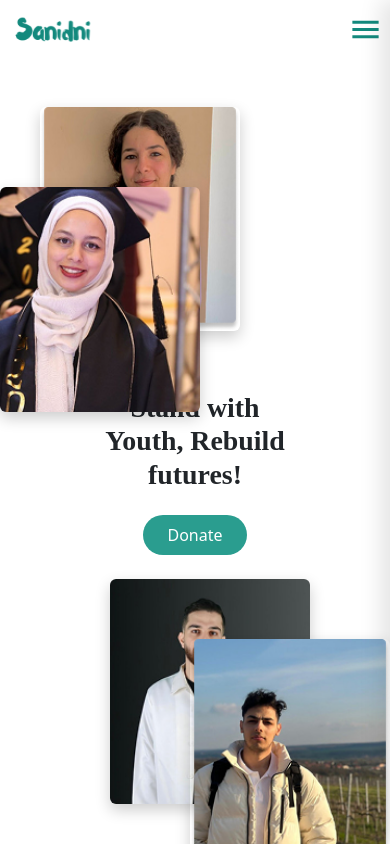
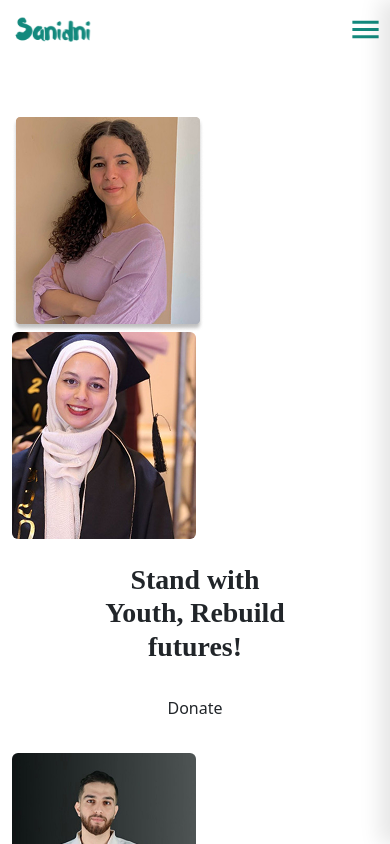
Before and after one commit to castielew/SeniorProject, a React (Vite) app: page / in a window 390 px wide. Shown: the top 844 px of the page. Built offline with nearby package versions, Linux system fonts and the light colour scheme.

Commit message:
Add files via upload

```diff
--- a/src/Css/Welcome.css
+++ b/src/Css/Welcome.css
@@ -1,42 +1,272 @@
-.image-stack {
-  height: 260px;
+.container{
+  margin-top: 30px;
+  margin-bottom: 30px;
 }
 
-.stacked-img {
-  position: absolute;
-  width: 200px;
-  border-radius: 14px;
-  box-shadow: 0 6px 15px rgba(0, 0, 0, 0.2);
+.firstRow {
+  display: flex;
+  justify-content: center;
+  align-items: center;
+  gap: 190px;
 }
 
-.img1 {
+.secondpart {
+  display: flex;
+  flex-direction: column;
+  align-items: center;
+  justify-content: center;
+}
+
+.secondpart img {
+  margin-top: 50px;
+}
+
+.secondpart button {
+  background-color: #13897d;
+  color: white;
+  border: none;
+  padding: 7px 30px;
+  border-radius: 9px;
+  font-weight: 700;
+  font-size: 15px;
+  margin-top: 30px;
+  cursor: pointer;
+  transition: all 0.3s ease;
+}
+
+.secondpart button:hover {
+  background-color: #076565;
+  box-shadow: 0 4px 12px rgba(0, 0, 0, 0.15);
+}
+
+.image-stack-left,
+.image-stack-right {
+  position: relative;
+  width: 220px;
+  height: 300px;
+}
+
+.image-stack-left img,
+.image-stack-right img {
+  width: 200px;
+  height: 250px;
+  object-fit: cover;
+  object-position: center;
+  border-radius: 5px;
+  box-shadow: 0 8px 20px rgba(0, 0, 0, 0.15);
+  position: absolute;
+  transition: all 0.3s ease-in-out;
+}
+
+.image-stack-left .img-top {
   top: 0;
-  left: 40px;
+  left: 0px;
   z-index: 1;
 }
 
-.img2 {
-  top: 80px;
-  left: 0;
+.image-stack-left .img-bottom {
+  top: 130px;
+  left: 60px;
   z-index: 2;
 }
 
-.img3 {
+/* تخصيص الصور اليمين */
+.image-stack-right .img-top {
   top: 0;
-  right: 80px;
+  right: 0;
   z-index: 1;
 }
 
-.img4 {
-  top: 60px;
-  right: 0;
+.image-stack-right .img-bottom {
+  top: 130px;
+  right: 60px;
   z-index: 2;
 }
 
-.btn-teal {
-  background-color: #2a9d8f;
-  color: white;
-  border-radius: 30px;
-  border: none;
+.secondRow {
+  display: flex;
+  justify-content: space-between;
+  align-items: flex-start;
+  margin-top: 150px;
+  padding: 0 50px;
+}
+
+.quote {
+  width: 45%;
+  font-size: 20px;
+  color: #555;
+  line-height: 1.6;
+}
+
+.left-quote p {
+  font-weight: bold;
+  color: #222222bb;
+}
+
+.right-quote p {
   font-weight: 500;
+  color: #6c757d;
 }
+
+.background-carousel{
+  display: none;
+}
+
+@media (max-width: 1178px) {
+  .firstRow {
+    gap: 100px;
+  }
+}
+
+@media (max-width: 1004px) {
+  .firstRow {
+    gap: 80px;
+  }
+
+  .secondRow {
+    gap: 15px;
+  }
+
+  .quote {
+    font-size: 17px;
+  }
+}
+
+@media (max-width: 960px) {
+  .firstRow {
+    gap: 30px;
+  }
+
+  .secondpart button {
+    margin-top: 20px;
+  }
+
+  .secondpart img {
+    margin-top: 30px;
+    width: 260px;
+  }
+
+  .image-stack-left img,
+  .image-stack-right img {
+    width: 150px;
+    height: 200px;
+  }
+
+  .secondRow {
+    margin-top: 80px;
+  }
+}
+
+@media (max-width: 764px) {
+  .firstRow {
+    gap: 10px;
+  }
+
+  .secondRow {
+    flex-direction: column;
+    align-items: center;
+    padding: 0;
+
+  }
+
+  .quote {
+    width: 100%;
+    padding: 0 20px;
+  }
+
+  .right-quote p {
+    margin-top: -15px;
+  }
+}
+
+@media (max-width: 723px) {
+    .secondpart img {
+      margin-top: 30px;
+      width: 200px;
+    }
+
+    .image-stack-left,
+    .image-stack-right {
+      width: 180px;
+      height: 250px;
+    }
+
+    .image-stack-left img,
+    .image-stack-right img {
+      width: 120px;
+      height: 170px;
+    }
+
+    .secondRow {
+      margin-top: 80px;
+    }
+
+    .secondpart button {
+      padding: 6px 20px;
+    }
+
+    .quote {
+      font-size: 15px;
+    }
+  }
+
+@media (max-width: 572px) {
+  .firstpart,
+  .thirdpart {
+    display: none;
+  }
+
+  .background-carousel{
+    display: block;
+  }
+
+  .firstRow {
+    position: relative;
+    min-height: 400px;
+    overflow: hidden;
+  }
+
+  .background-carousel {
+    position: absolute;
+    top: 0;
+    left: 0;
+    width: 100%;
+    height: 100%;
+    z-index: 0;
+    background-size: cover;
+    background-position: center;
+    opacity: 0.33;
+    animation: bgCycle 20s infinite ease-in-out;
+  }
+
+  .secondpart {
+    z-index: 2;
+    position: relative;
+  }
+
+  @keyframes bgCycle {
+    0%   { background-image: url('../images/std1.jpg'); }
+    25%  { background-image: url('../images/std2.jpg'); }
+    50%  { background-image: url('../images/std3.jpg'); }
+    75%  { background-image: url('../images/std4.jpg'); }
+    100% { background-image: url('../images/std1.jpg'); }
+  }
+
+  .secondpart img{
+    width: 250px;
+  }
+
+  .secondpart button{
+    padding: 7px 30px;
+  }
+
+  .secondRow {
+    margin-top: 20px;
+  }
+
+  .container{
+    margin-top: 10px;
+    margin-bottom: 10px;
+  }
+
+}
```
